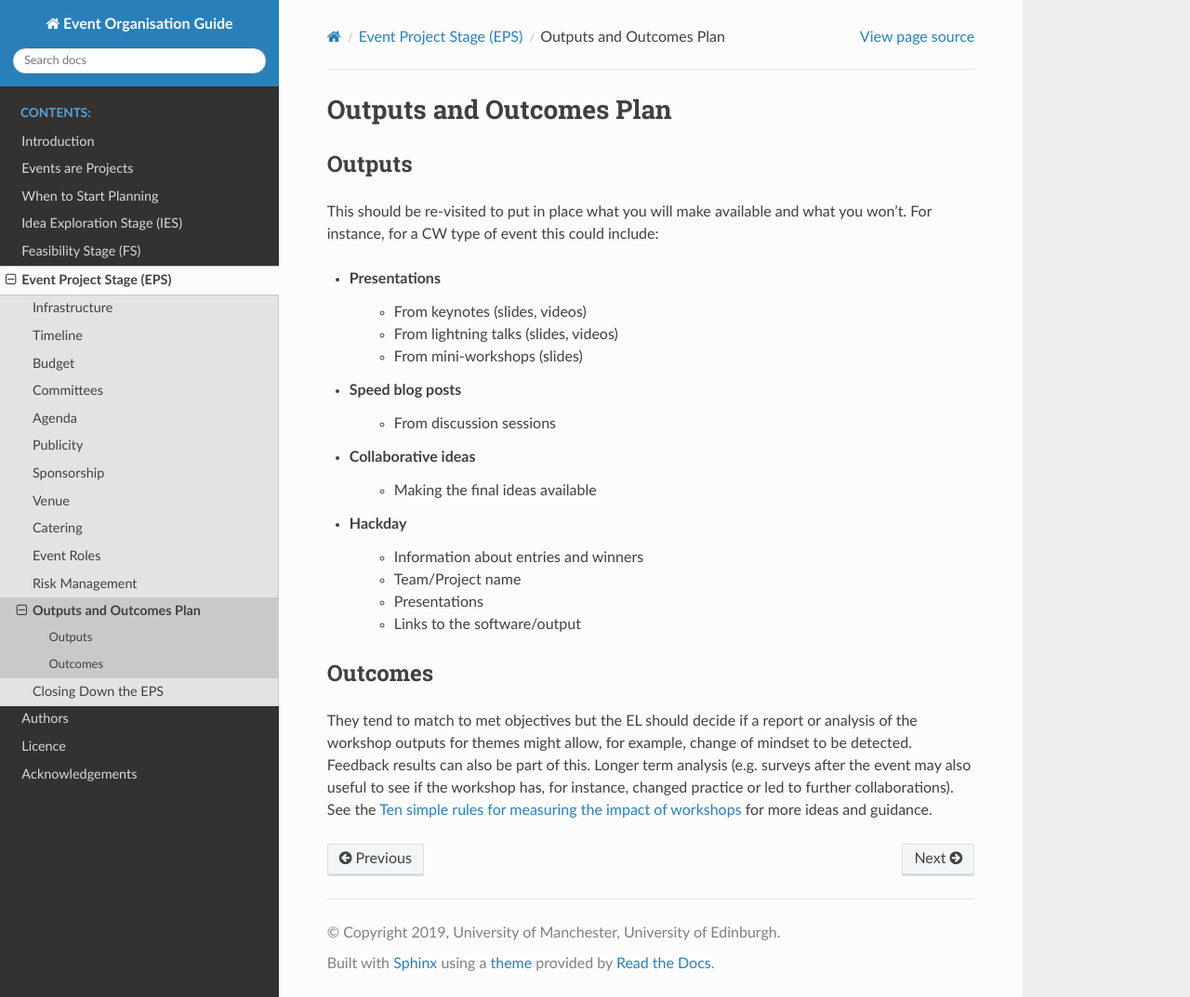
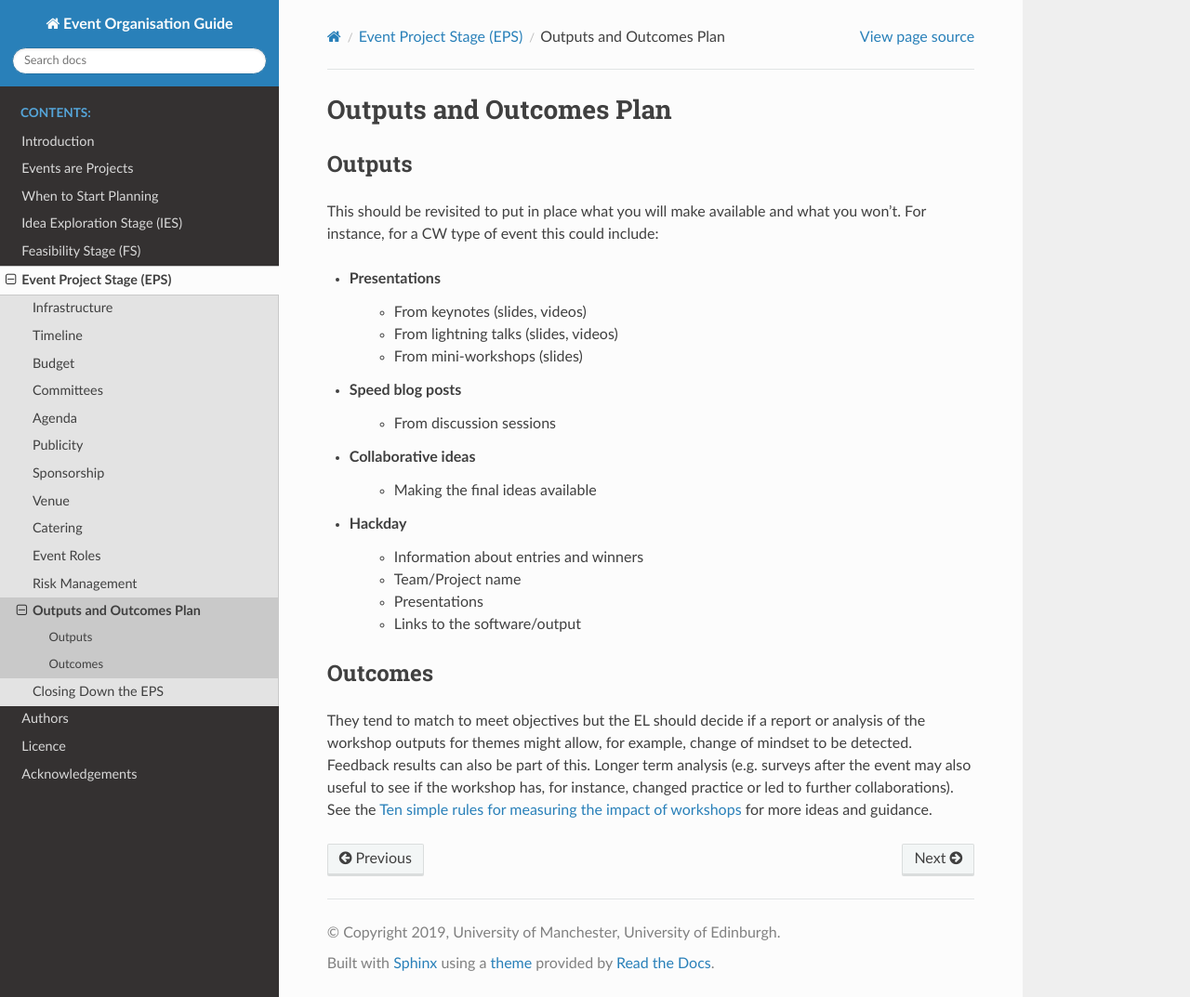
Before and after one commit to softwaresaved/event-organisation-guide, a Sphinx documentation site: the page built from docs/eog/eps-outputs-and-outcomes.rst, in a window 1280 px wide and 1073 px high. Shown: the whole window at 93% size. Built offline with Sphinx 7.4.7 and the Read the Docs theme 2.0.0, drawn with Linux system fonts in a browser that asks for light colours.

Commit message:
Update eps-outputs-and-outcomes.rst

```diff
--- a/docs/eog/eps-outputs-and-outcomes.rst
+++ b/docs/eog/eps-outputs-and-outcomes.rst
@@ -4,7 +4,7 @@
 =========================
 Outputs
 *******
-This should be re-visited to put in place what you will make available and what you won’t.  For instance, for a CW type of event this could include:
+This should be revisited to put in place what you will make available and what you won’t.  For instance, for a CW type of event this could include:
 
 - Presentations
     - From keynotes (slides, videos)
@@ -25,7 +25,5 @@
 
 Outcomes
 ********
-They tend to match to met objectives but the EL should decide if a report or analysis of the workshop outputs for themes might allow, for example, change of mindset to be detected.
-Feedback results can also be part of this. Longer term analysis (e.g. surveys after the event may also useful to see if the workshop has, for instance, changed practice or led to
-further collaborations). See the `Ten simple rules for measuring the impact of workshops <https://journals.plos.org/ploscompbiol/article?id=10.1371/journal.pcbi.1006191>`_
-for more ideas and guidance.
+They tend to match to meet objectives but the EL should decide if a report or analysis of the workshop outputs for themes might allow, for example, change of mindset to be detected.
+Feedback results can also be part of this. Longer term analysis (e.g. surveys after the event may also useful to see if the workshop has, for instance, changed practice or led to further collaborations). See the `Ten simple rules for measuring the impact of workshops <https://journals.plos.org/ploscompbiol/article?id=10.1371/journal.pcbi.1006191>`_ for more ideas and guidance.
```
